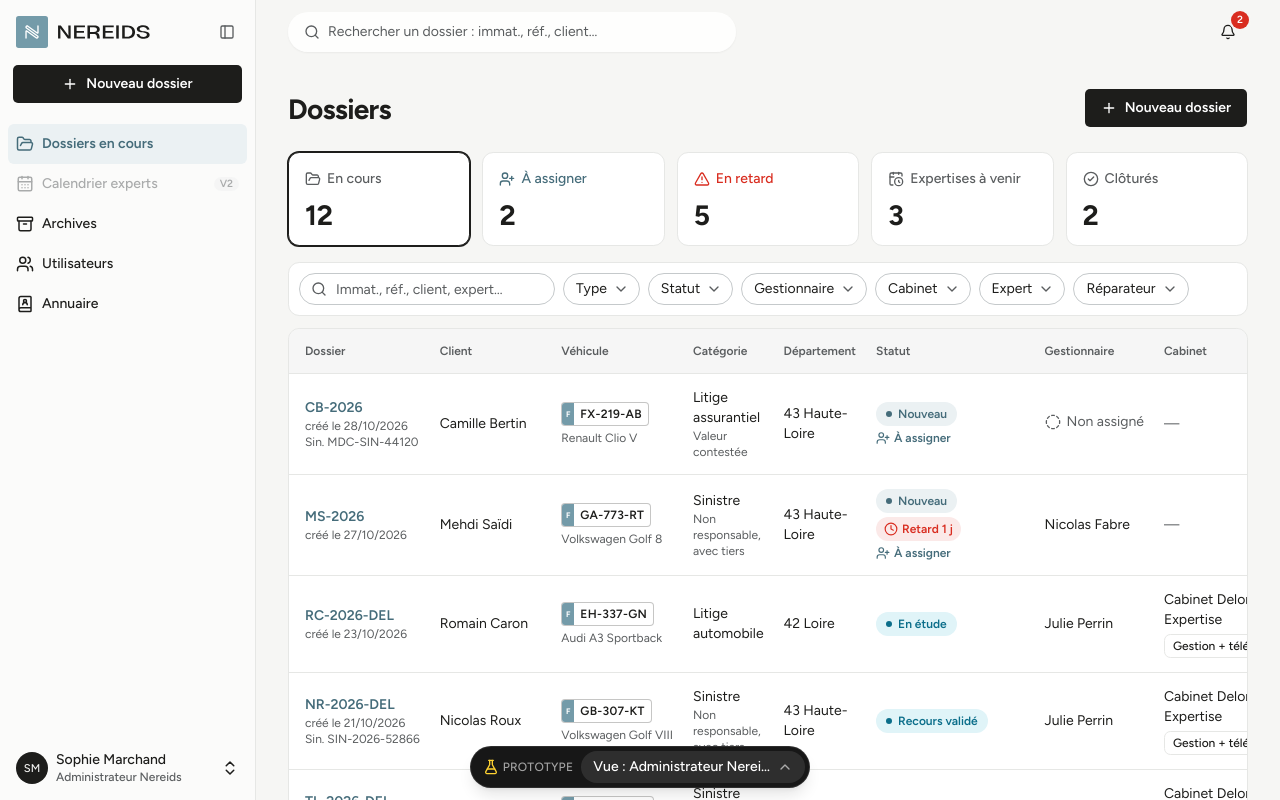
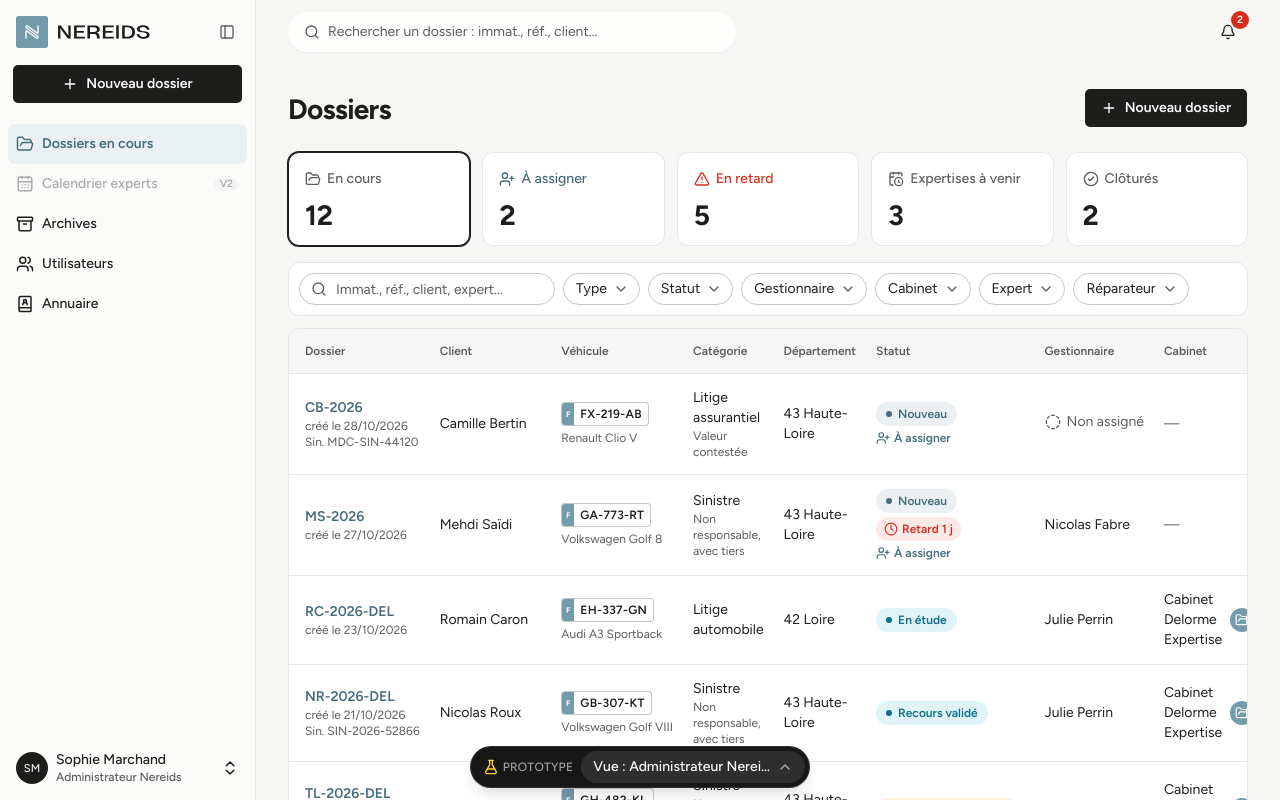
Before and after one commit to juliegaladrim-ux/Nereids, a Next.js app: page /admin/dossiers in a window 1280 px wide. Shown: the top 800 px of the page. Built offline with nearby package versions, Linux system fonts and the light colour scheme.

Commit message:
Abonnements : icônes par service à la place du badge, sans orange
Co-Authored-By: Claude Opus 5.5 <noreply@anthropic.com>

```diff
--- a/src/components/status-badge.tsx
+++ b/src/components/status-badge.tsx
@@ -1,4 +1,4 @@
-import { CalendarDays, ChevronDown, Clock, Phone } from "lucide-react"
+import { CalendarDays, ChevronDown, Clock, FolderOpen, Phone } from "lucide-react"
 
 import { cn } from "@/lib/utils"
 import {
@@ -136,27 +136,31 @@ export function ValidationPills({
   )
 }
 
-/** Abonnement souscrit par le cabinet du dossier ; le détail des droits au survol */
-export function AbonnementBadge({ abonnement, className }: { abonnement?: Abonnement; className?: string }) {
+/** Abonnement souscrit par le cabinet du dossier : une icône par service, le libellé et le détail des droits au survol */
+export function AbonnementBadge({ abonnement, showLabel, className }: { abonnement?: Abonnement; showLabel?: boolean; className?: string }) {
   if (!abonnement) return <span className={cn("text-xs text-muted-foreground", className)}>Abonnement non renseigné</span>
   const a = ABONNEMENTS[abonnement]
+  const pastille = "flex size-6 items-center justify-center rounded-full ring-2 ring-card"
   return (
     <Tooltip>
-      <TooltipTrigger
-        render={
-          <span
-            className={cn(
-              "inline-flex h-6 cursor-default items-center gap-1.5 rounded-md border bg-card px-2 text-xs font-medium whitespace-nowrap",
-              abonnement === "telephonie" && "border-tone-waiting/40 bg-tone-waiting-bg text-tone-waiting",
-              className,
-            )}
-          />
-        }
-      >
-        {abonnement === "telephonie" && <Phone className="size-3.5 shrink-0" />}
-        {a.label}
+      <TooltipTrigger render={<span aria-label={a.label} className={cn("inline-flex shrink-0 cursor-default items-center gap-2", className)} />}>
+        <span className="flex -space-x-1.5">
+          {abonnement !== "telephonie" && (
+            <span className={cn(pastille, "bg-brand text-white")}>
+              <FolderOpen className="size-3.5" />
+            </span>
+          )}
+          {abonnement !== "gestion" && (
+            <span className={cn(pastille, "bg-brand-soft text-brand-ink")}>
+              <Phone className="size-3.5" />
+            </span>
+          )}
+        </span>
+        {showLabel && <span className="text-sm whitespace-nowrap">{a.label}</span>}
       </TooltipTrigger>
-      <TooltipContent>{a.detail}</TooltipContent>
+      <TooltipContent>
+        <span className="font-semibold">{a.label}</span> · {a.detail}
+      </TooltipContent>
     </Tooltip>
   )
 }
--- a/src/features/admin/dossiers-list.tsx
+++ b/src/features/admin/dossiers-list.tsx
@@ -273,10 +273,10 @@ export function DossiersList({ mode = "actifs" }: { mode?: "actifs" | "archives"
                     const cab = dossierCabinet(d, orgs)
                     if (!cab) return <span className="text-muted-foreground">—</span>
                     return (
-                      <>
+                      <span className="flex items-center gap-2">
                         {cab.nom}
-                        <AbonnementBadge abonnement={cab.abonnement} className="mt-1 flex w-fit" />
-                      </>
+                        <AbonnementBadge abonnement={cab.abonnement} />
+                      </span>
                     )
                   })()}
                 </TableCell>
--- a/src/features/annuaire/annuaire-page.tsx
+++ b/src/features/annuaire/annuaire-page.tsx
@@ -419,8 +419,10 @@ export function AnnuairePage() {
                       </div>
                     </TableCell>
                     <TableCell>
-                      {ORG_TYPES[o.type].label}
-                      {o.type === "cabinet" && <AbonnementBadge abonnement={o.abonnement} className="mt-1 flex w-fit" />}
+                      <span className="flex items-center gap-2">
+                        {ORG_TYPES[o.type].label}
+                        {o.type === "cabinet" && <AbonnementBadge abonnement={o.abonnement} />}
+                      </span>
                     </TableCell>
                     <TableCell>
                       <DepCell address={o.address} />
--- a/src/features/dossier/dossier-detail.tsx
+++ b/src/features/dossier/dossier-detail.tsx
@@ -527,7 +527,7 @@ export function DossierDetail({ id }: { id: string }) {
             {canSeeNotes && cabinet && (
               <HeaderCell label="Cabinet">
                 <span className="text-sm font-medium">{cabinet.nom}</span>
-                <AbonnementBadge abonnement={cabinet.abonnement} className="w-fit" />
+                <AbonnementBadge abonnement={cabinet.abonnement} showLabel className="w-fit" />
                 {rights.telephonieSeule && <span className="text-xs text-muted-foreground">Consultation et traçage des appels dans le suivi uniquement</span>}
               </HeaderCell>
             )}
```
